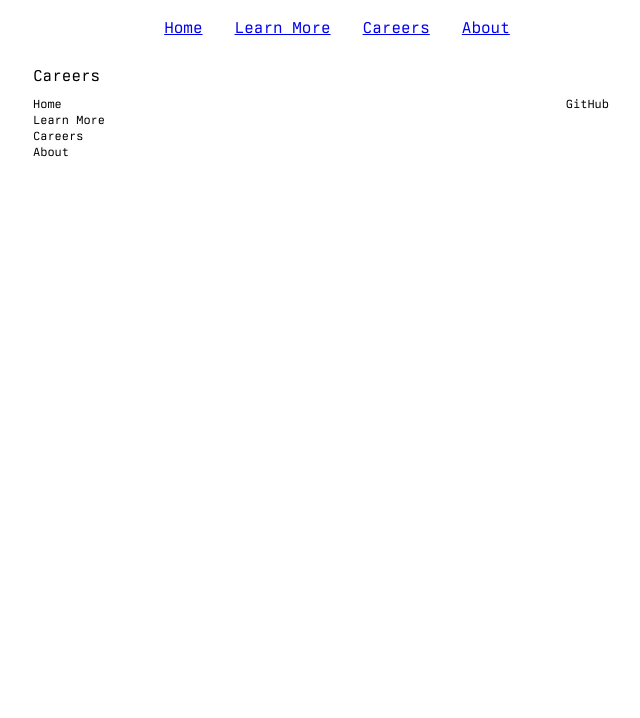
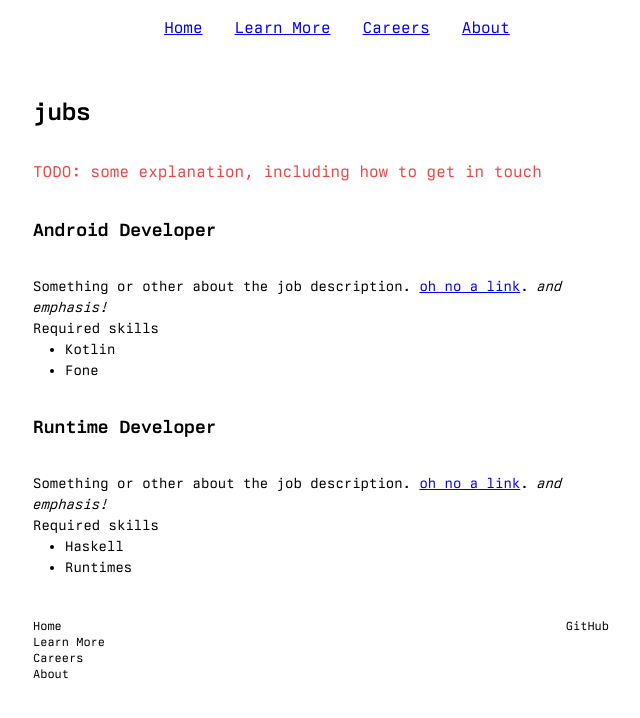
Before and after one commit to deathtothecorporation/vaporware.network, a Next.js app: page /careers in a window 1280 px wide. Shown: the top 718 px of the page, without its empty margins (319-959 px from the left). Built offline with nearby package versions, Linux system fonts and the light colour scheme.

Commit message:
Add collections - for jobs for now

```diff
--- a/package.json
+++ b/package.json
@@ -21,6 +21,7 @@
     "autoprefixer": "^10.0.1",
     "eslint": "^8",
     "eslint-config-next": "14.1.0",
+    "js-yaml": "^4.1.0",
     "postcss": "^8",
     "react-markdown": "^9.0.1",
     "rehype-raw": "^7.0.0",
--- a/src/app/careers/page.tsx
+++ b/src/app/careers/page.tsx
@@ -1,11 +1,35 @@
 import React from "react";
+import { getCollection } from "@/utils/collections";
 
-export default function Careers() {
+export default async function Careers() {
+  const jobs = await getCollection("job-posts");
+
   return (
     <div>
       <main className="content-zone">
-        Careers
+        <div>
+          <h1>jubs</h1>
+          <p className="text-red-500">TODO: some explanation, including how to get in touch</p>
+          <section>
+            {jobs.map((job) => (
+              <article>
+                <h2 className="no-underline">{job.title}</h2>
+                <div dangerouslySetInnerHTML={{ __html: job.description }} />
+                {job.skills && job.skills.length > 0 && (
+                  <>
+                    <span>Required skills</span>
+                    <ul>
+                      {job.skills.map((skill: string) => (
+                        <li key={skill}>{skill}</li>
+                      ))}
+                    </ul>
+                  </>
+                )}
+              </article>
+            ))}
+          </section>
+        </div>
       </main>
     </div>
-  )
+  );
 }
--- /dev/null
+++ b/src/collections/job-posts/android-developer.yml
@@ -0,0 +1,6 @@
+title: Android Developer
+description:
+  Something or other about the job description. <a href="#">oh no a link</a>. <em>and emphasis!</em>
+skills:
+- Kotlin
+- Fone
--- /dev/null
+++ b/src/collections/job-posts/runtime-developer.yml
@@ -0,0 +1,6 @@
+title: Runtime Developer
+description:
+  Something or other about the job description. <a href="#">oh no a link</a>. <em>and emphasis!</em>
+skills:
+- Haskell
+- Runtimes
--- /dev/null
+++ b/src/utils/collections.js
@@ -0,0 +1,19 @@
+import fs from 'fs'
+import path from 'path'
+import yaml from 'js-yaml'
+
+export function getCollection(collectionName) {
+  const directory = path.join(process.cwd(), 'src', 'collections', collectionName)
+  const fileNames = fs.readdirSync(directory)
+
+  return fileNames.map(fileName => {
+    const fullPath = path.join(directory, fileName)
+    const fileContents = fs.readFileSync(fullPath, 'utf8')
+    const data = yaml.load(fileContents)
+
+    return {
+      ...data,
+      id: fileName.replace(/\.yml$/, '')
+    }
+  })
+}
```
Also changed, not shown: 1 other file (tests, documents, lock files or other folders).
